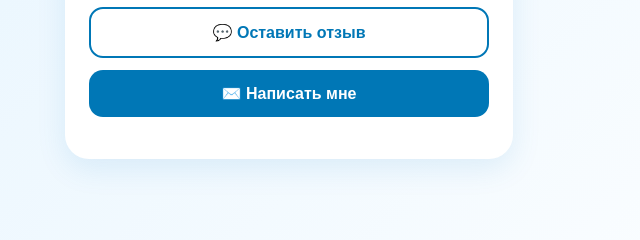
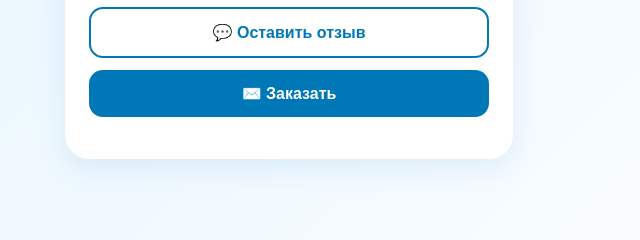
Before and after one commit to Agelai/mini-app, a plain HTML site: page index.html in a window 1280 px wide. Shown: the part 464-704 px from the top of the page, 351-991 px from the left. Drawn offline with Linux system fonts and the light colour scheme.

Commit message:
Update index.html

```diff
--- a/index.html
+++ b/index.html
@@ -15,7 +15,7 @@
     <button class="btn btn-primary" onclick="openCatalog()">📖 Каталог</button>
     <button class="btn btn-secondary" onclick="openRegistration()">📝 Помощь с регистрацией</button>
     <button class="btn btn-outline" onclick="openReviewForm()">💬 Оставить отзыв</button>
-    <button class="btn btn-primary" onclick="openChat()">✉️ Написать мне</button>
+    <button class="btn btn-primary" onclick="openChat()">✉️ Заказать</button>
 </div>
 
 <!-- Модальное окно: форма отзыва -->
```
